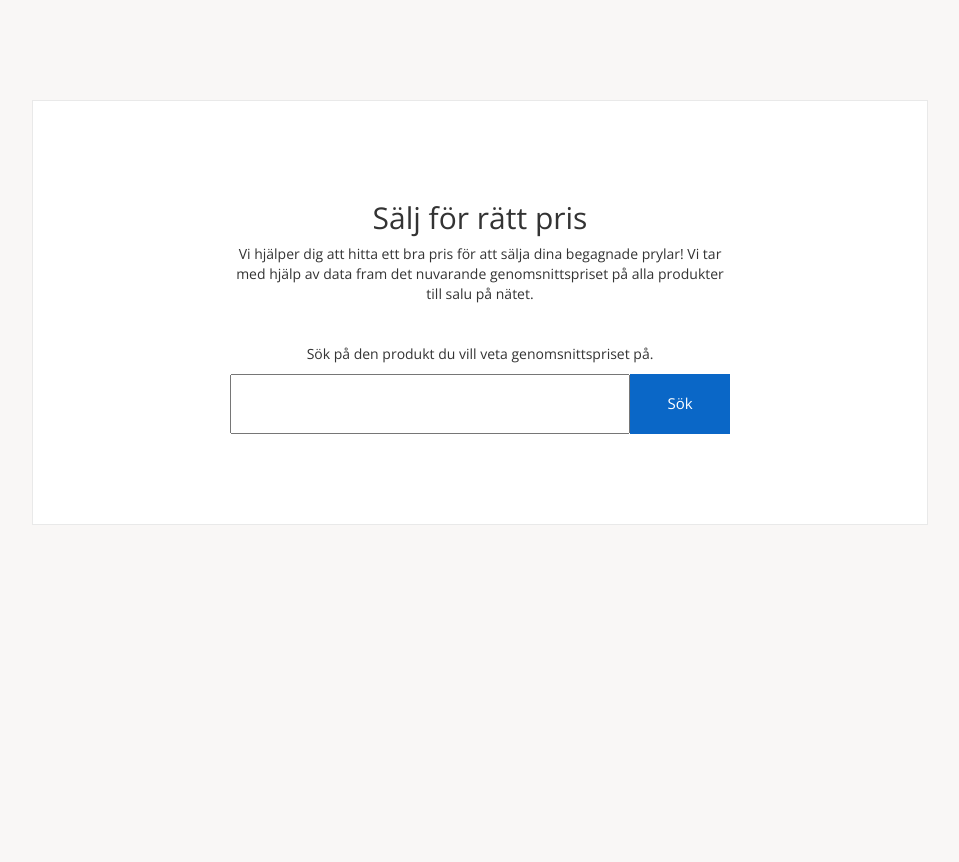
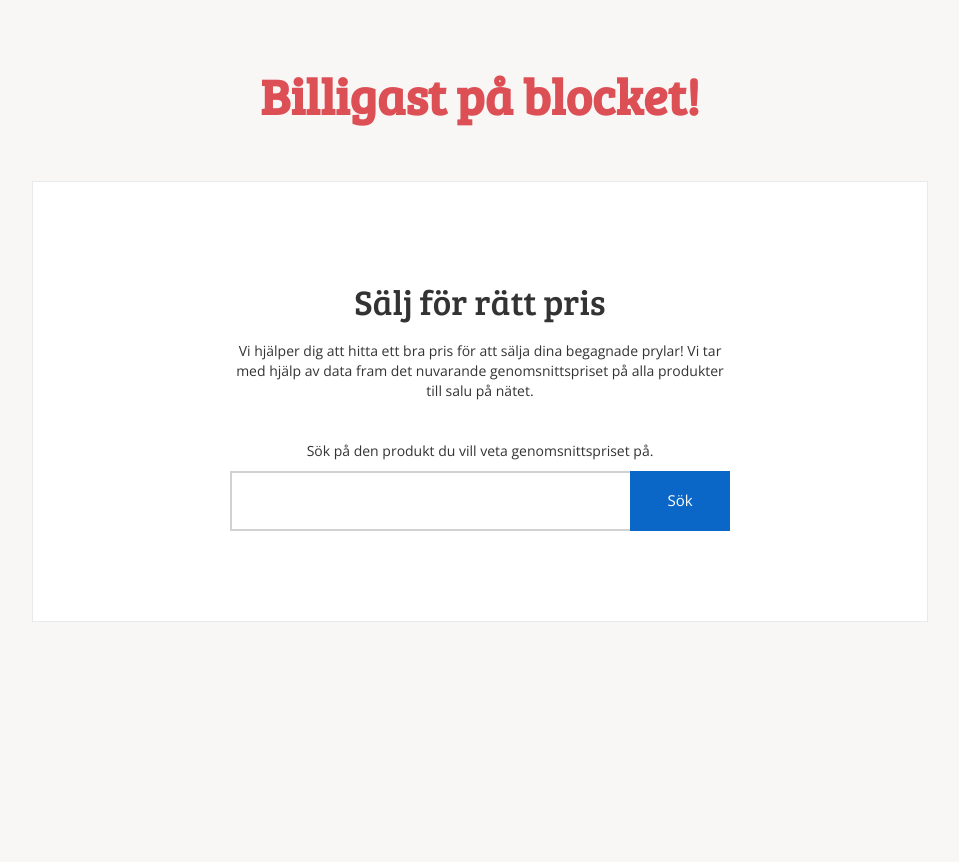
Before and after one commit to liedgren/billigastpablocket, a Django app: page / in a window 1280 px wide. Shown: the top 862 px of the page, without its empty margins (160-1119 px from the left). After the commit the page ends 622 px from the top, so only its background shows below. Run offline with Django 3.2, Linux system fonts and the light colour scheme; some libraries are stand-ins or nearby versions.

Commit message:
fixed mobile

```diff
--- a/billigastpablocket/app/views.py
+++ b/billigastpablocket/app/views.py
@@ -13,7 +13,7 @@ def getSearch(request):
 	items = []
 	objects = Listing.objects.filter(name__contains=searchTerm)
 	if objects.count() == 0:
-		response = '{"error": "no-result"}'
+		response = '{"errorResult" : "no-result"}'
 		bytes = JsonResponse(response, safe=False)
 		return HttpResponse(bytes, content_type='application/json')
 
--- a/billigastpablocket/static/css/style.css
+++ b/billigastpablocket/static/css/style.css
@@ -7,6 +7,18 @@ html, body {
   min-height: 100%;
   background-color: #f9f7f6;
 }
+.logo{
+	width: 80%;
+	margin-left: auto;
+	margin-right: auto;
+	text-align: center;
+	margin-top: 60px;
+	font-weight: bold;
+	color: #DC4F54;
+	font-size: 50px;
+	font-family: 'Bree Serif', serif;
+
+}
 .body-element{
 	border: 1px solid #e9e9e9;
 	width: 70%;
@@ -14,7 +26,12 @@ html, body {
 	background-color: #ffffff;
 	margin-left: auto;
 	margin-right: auto;
-	margin-top: 100px;
+	margin-top: 50px;
+}
+h2{
+	font-family: 'Bree Serif', serif !important;
+	font-size: 35px !important;
+	padding-bottom: 10px !important;
 }
 .text-input{
 	width: 500px;
@@ -39,6 +56,8 @@ html, body {
 	height: 60px;
 	float: left;
 	font-size: 20px;
+	border: 2px solid #d2d2d2;
+	border-right: none;
 }
 .text-input input[type=submit]{
 	font-size: 15px;
--- a/billigastpablocket/static/js/scripts.js
+++ b/billigastpablocket/static/js/scripts.js
@@ -9,9 +9,16 @@ function submitSearch(){
       cache: false,
       success: function(data){
       	  data = JSON.parse(data);
-      	  $('#results').show();
-          $('#result').text(data.search);
-          $('#result-text').text(data.answer+"kr");
+      	  if(data.errorResult == 'no-result'){
+  	      	$('#results').hide();
+      	  	$('#error').show();
+      	  }
+      	  else{
+      	 	 $('#results').show();
+          	$('#result').text(data.search);
+          	$('#result-text').text(data.answer+"kr");
+          	$('#error').hide();
+      	  }
       }
     })
 }
--- a/billigastpablocket/templates/index.html
+++ b/billigastpablocket/templates/index.html
@@ -4,7 +4,7 @@
 
     <meta charset="utf-8">
     <meta http-equiv="X-UA-Compatible" content="IE=edge">
-    <meta name="viewport" content="width=device-width, initial-scale=1">
+	<meta name="viewport" content="user-scalable=no, initial-scale=1, maximum-scale=1, minimum-scale=1, width=device-width">
 
 	<!--CSS-->
   	<link rel="stylesheet" type="text/css" href="/static/css/style.css">
@@ -13,6 +13,8 @@
 
 	<!--Fonts-->
 	<link href="https://fonts.googleapis.com/css?family=Open+Sans" rel="stylesheet">
+	<link href="https://fonts.googleapis.com/css?family=Bree+Serif" rel="stylesheet">
+
 
 	<!--JS-->
 	<script src="https://ajax.googleapis.com/ajax/libs/jquery/3.1.1/jquery.min.js"></script>
@@ -24,6 +26,9 @@
 	</head>
 	<body>
 		<div class="wrapper">
+			<div class="logo">
+				Billigast på blocket!
+			</div>
 			<div class="body-element">
 				<div class="text-input">
 					<div class="margin-bottom">
@@ -33,15 +38,20 @@
 					<p class="element-text">
 						Sök på den produkt du vill veta genomsnittspriset på.
 					</p>
-					<input id="searchTerm" type="text">
-					{% csrf_token %}
-					<input onclick="submitSearch()" type="submit" value="Sök">
+					<div class="mobile-center">
+						<input id="searchTerm" type="text">
+						{% csrf_token %}
+						<input onclick="submitSearch()" type="submit" value="Sök">
+					</div>
 				</div>
 				<div id="results" class="result">
 					Det genomsnittliga priset för <span id="result"></span> är:
 					<span id="result-text">
 					</span>
 				</div>
+				<div id="error">
+					Vi hittade tyvärr ingen sån produkt!
+				</div>
 			</div>
   		</div>
 	</body>
```
Also changed, not shown: other parts of billigastpablocket/static/css/style.css (+56 -1 lines), 1 other file.
